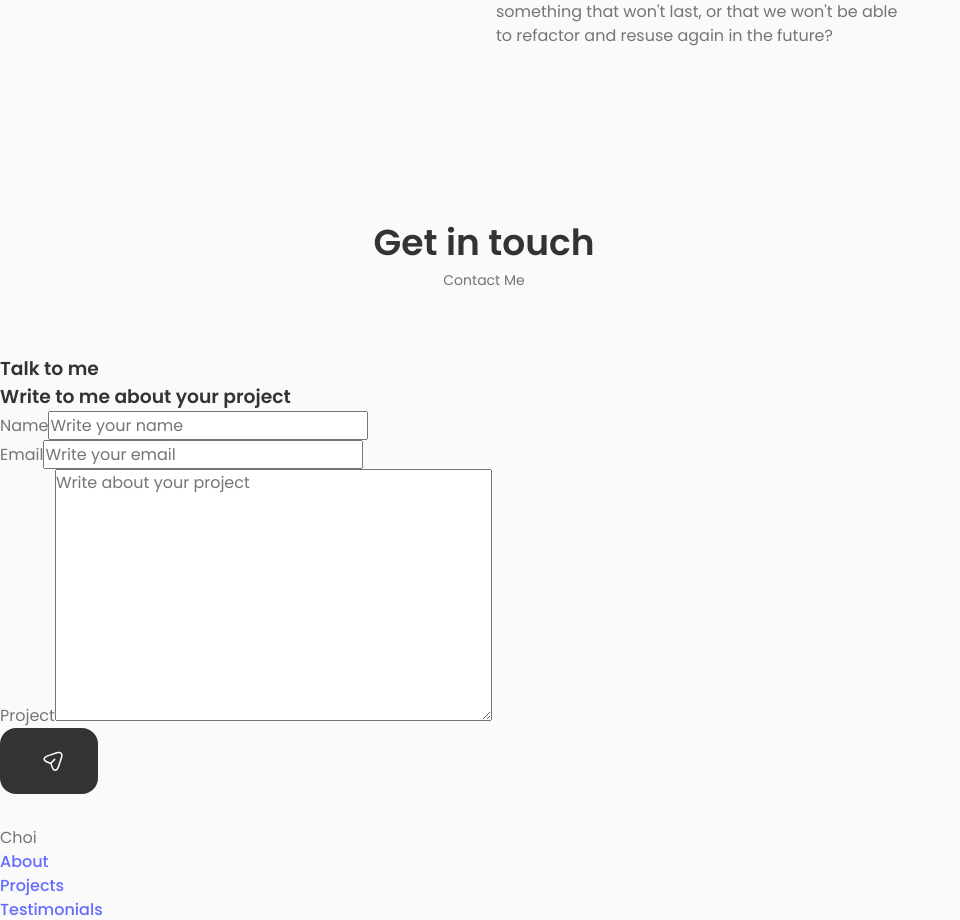
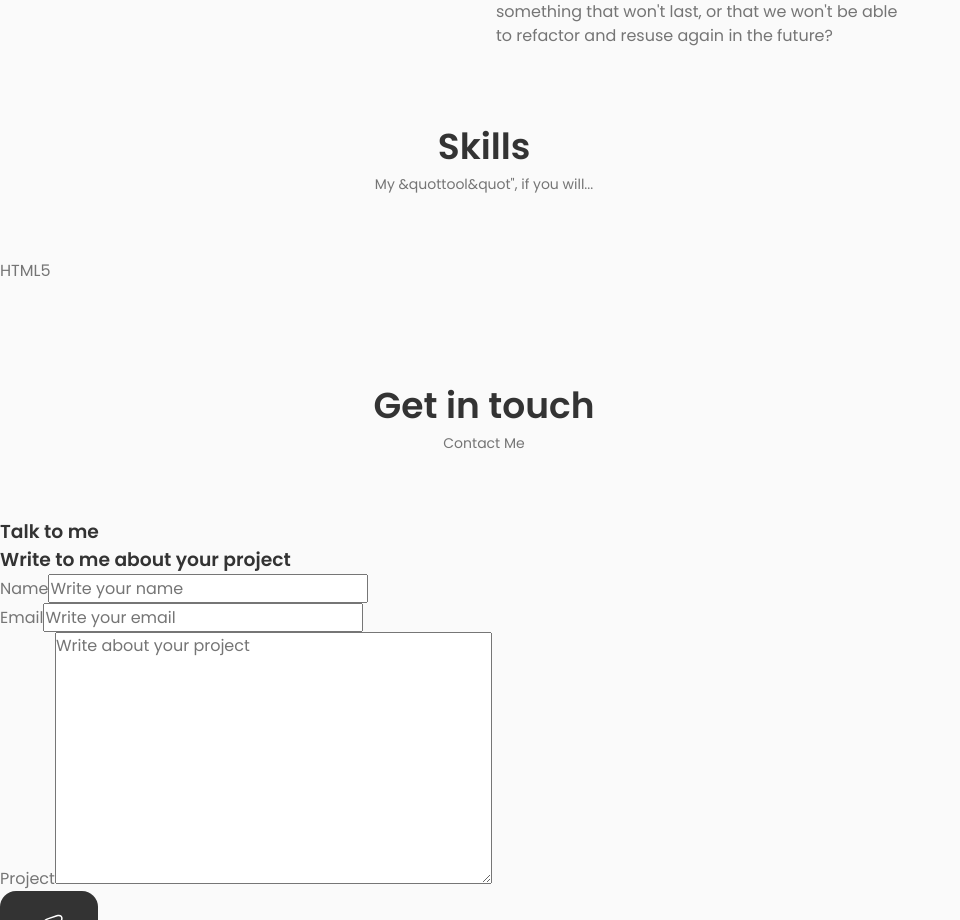
Before and after one commit to justinschoi93/portfolio, a React (Vite) app in the folder v3.0/: page / in a window 1280 px wide. Shown: the part 1609-2529 px from the top of the page, without its empty margins (0-960 px from the left). Built offline with nearby package versions, Linux system fonts and the light colour scheme.

Commit message:
got it started

```diff
--- a/v3.0/src/App.jsx
+++ b/v3.0/src/App.jsx
@@ -6,7 +6,7 @@ import CONTACT from './components/CONTACT/CONTACT'
 // import Qualifications from './components/Qualifications/Qualifications';
 // import ScrollUp from './components/ScrollUp/ScrollUp';
 // import Services from './components/Services/Services';
-// import Skills from './components/Skills/Skills';
+import Skills from './components/skills/Skills';
 // import Testimonials from './components/Testimonials/Testimonials';
 import Footer from './components/footer/Footer';
 import './App.css'
@@ -18,14 +18,13 @@ function App() {
       <Header/>
       <Home/>
       <AboutMe/>
+      <Skills/>
+      {/* <Qualifications/> */}
+      {/* <PORTFOLIO/> */}
+      {/* <ScrollUp/> */}
+      {/* <Services/> */}
+      {/* <Testimonials/>  */}
       <CONTACT/>
-      {/* <PORTFOLIO/>
-      <Qualifications/>
-      <ScrollUp/>
-      <Services/>
-      <Skills/>
-      <Testimonials/>
-      */}
       <Footer/>
     </>
   )
--- a/v3.0/src/components/skills/Skills.jsx
+++ b/v3.0/src/components/skills/Skills.jsx
@@ -0,0 +1,25 @@
+import './skills.css'
+
+const Skills = () => {
+    return (
+        <section className="skills" id="skills">
+            <div className="skills__container">
+                <h2 className="section__title">Skills</h2>
+                <span className="section__subtitle">My &quottool&quot", if you will...</span>
+                <div className="skills__contenct">
+                    <div className="skills__card">
+                        <h5 className="skills__card__title"></h5>
+                        <ul className="skills__list">
+                            <li className="skills__item">
+                                <i className="fab fa-html5"></i>
+                                <span>HTML5</span>
+                            </li>
+                        </ul>
+                    </div>
+                </div>
+            </div>
+        </section>
+    );
+};
+
+export default Skills;
--- a/v3.0/src/components/skills/skills.css
+++ b/v3.0/src/components/skills/skills.css
@@ -0,0 +1,4 @@
+* {
+    margin: 0;
+    padding: 0;
+}
```
